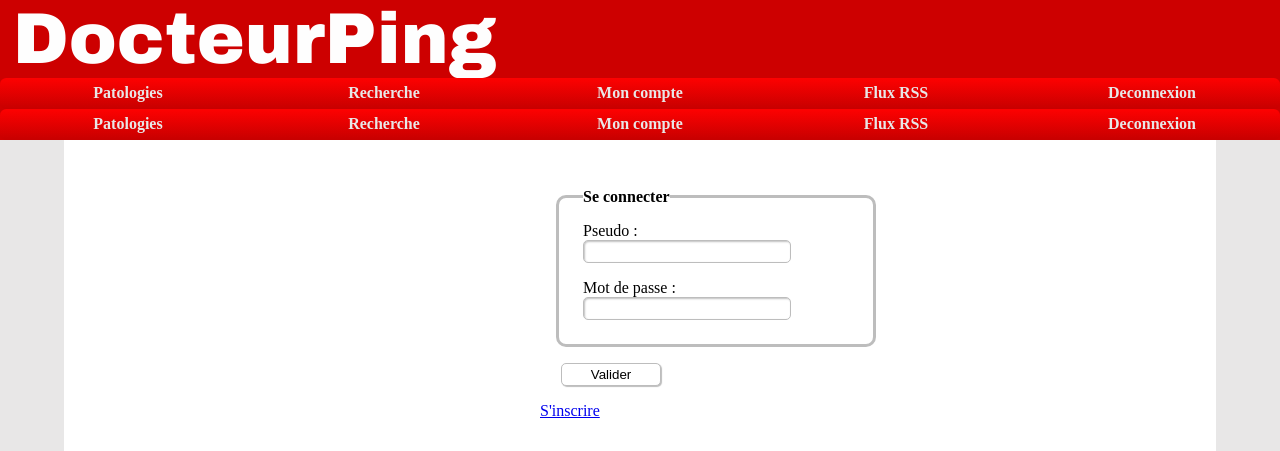
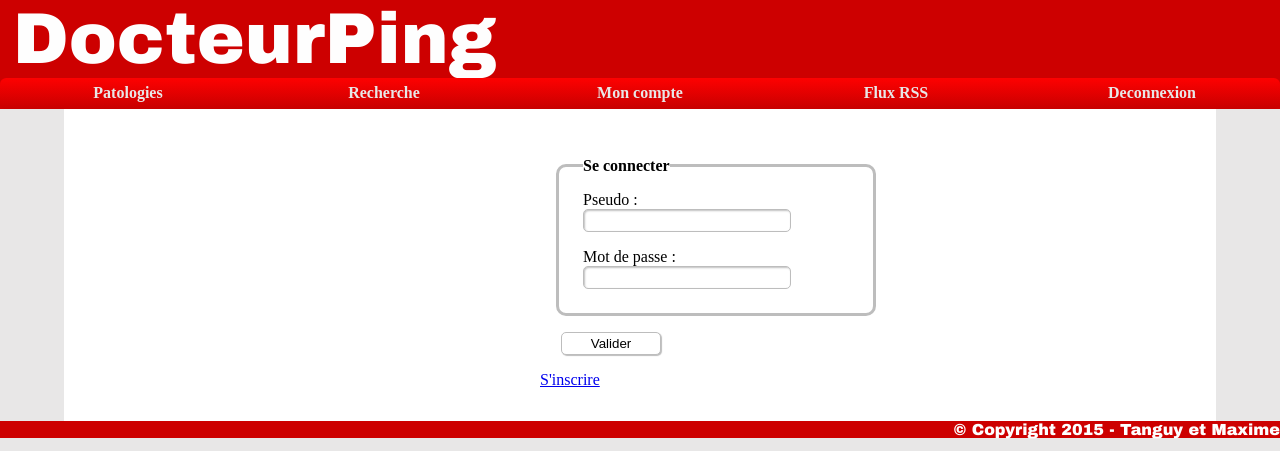
Before and after one commit to mx69530/DocteurPing, a PHP site: page / in a window 1280 px wide. Shown: the top 451 px of the page. Run offline with PHP 8.4, Linux system fonts and the light colour scheme.

Commit message:
Commit Nav

```diff
--- a/lib/ctrl/controler.php
+++ b/lib/ctrl/controler.php
@@ -17,9 +17,7 @@
 		public function currentView(){
 			include('lib/view/header.php');
 
-//			if ($_SESSION['connect']){
-				include('lib/view/nav.php');
-//			}
+
 
 			echo "<div id='page'>" ;
 
--- a/lib/view/header.php
+++ b/lib/view/header.php
@@ -19,5 +19,4 @@
 		</li>
 	  </ul>
 	</nav>
-
 </header>
--- a/lib/view/nav.php
+++ /dev/null
@@ -1,20 +0,0 @@
-
-<nav>
-  <ul>
-	<li>
-	   <a href="index.php?current=patho">Patologies</a>
-	</li>
-	<li>
-	  <a href="index.php?current=search">Recherche</a>
-	</li>
-	<li>
-	  <a href="index.php?current=account">Mon compte</a>
-	</li>
-	<li>
-	  <a href="index.php?current=fluxRSS">Flux RSS</a>
-	</li>
-	<li>
-	  <a href="index.php?current=logout">Deconnexion</a>
-	</li>
-  </ul>
-</nav>
```
Also changed, not shown: index.php (+0 -11 lines).
